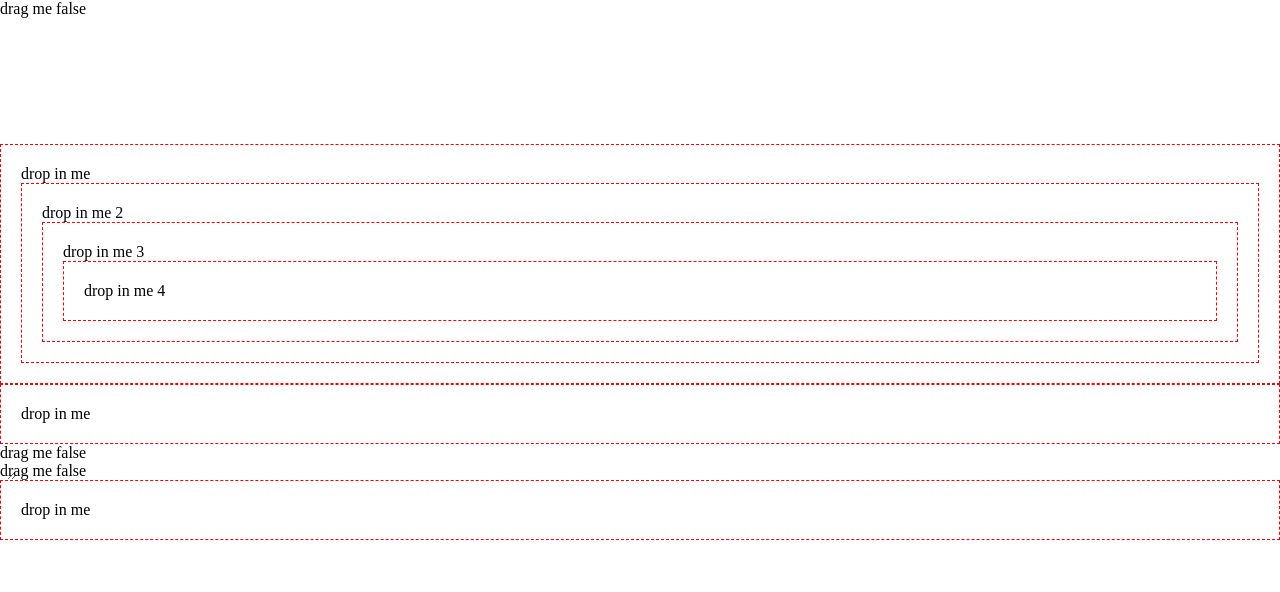
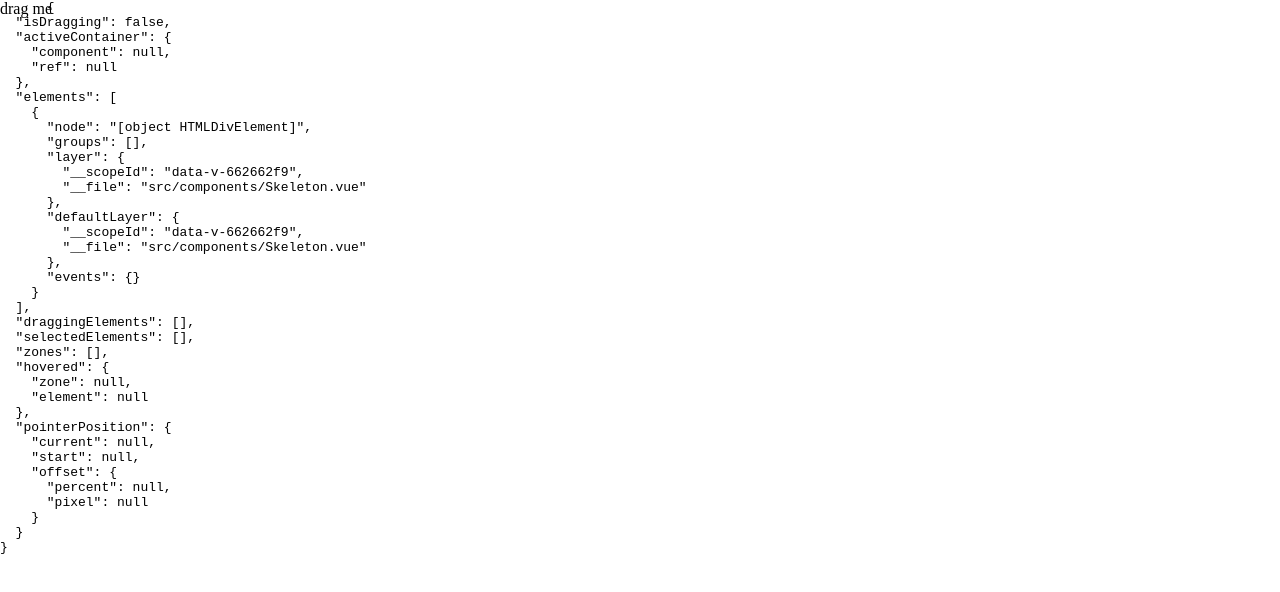
Before and after one commit to ZiZIGY/vue-dnd-hooks, a Vue app: page / in a window 1280 px wide. Shown: the top 592 px of the page. Built offline with nearby package versions, Linux system fonts and the light colour scheme.

Commit message:
added functions

```diff
--- a/src/App.vue
+++ b/src/App.vue
@@ -1,53 +1,11 @@
 <script setup lang="ts">
-  import { ref } from 'vue';
   import DragContainer from './components/DragOverlay.vue';
 
   import Draggable from './components/Draggable.vue';
-  import DropZone from './components/DropZone.vue';
-  import { useDnDStore } from './composables/useDnDStore';
-
-  const store = useDnDStore();
-
-  const pre = ref<HTMLElement | null>(null);
 </script>
 
 <template>
-  <Draggable class="hehe"> </Draggable>
-  <pre
-    ref="pre"
-    :style="{
-      display: 'block',
-      resize: 'both',
-    }"
-  >
-  </pre>
-
-  <br />
-  <br />
-  <br />
-  <br />
-  <br />
-  <br />
-  <br />
-  <DropZone class="test">
-    <div>drop in me</div>
-    <DropZone class="test test2">
-      drop in me 2
-      <DropZone class="test test3">
-        drop in me 3
-        <DropZone class="test test4"> drop in me 4 </DropZone>
-      </DropZone>
-    </DropZone>
-  </DropZone>
-
-  <DropZone class="test">
-    <div>drop in me</div>
-  </DropZone>
-  <Draggable> </Draggable>
-  <Draggable> </Draggable>
-  <DropZone class="test">
-    <div>drop in me</div>
-  </DropZone>
+  <Draggable class="hehe"></Draggable>
 
   <DragContainer />
 </template>
@@ -60,7 +18,7 @@
     margin: auto;
     bottom: 0;
     width: min-content;
-    height: 20vh;
+
     overflow: auto;
   }
   body {
--- a/src/components/DebugGrid.vue
+++ /dev/null
@@ -1,3 +0,0 @@
-<script setup lang="ts"></script>
-
-<template> </template>
--- a/src/components/DefaultOverlay.vue
+++ b/src/components/DefaultOverlay.vue
@@ -44,7 +44,7 @@
     left: 0;
     padding: 40px;
     background-color: rgba(0, 0, 0, 0.5);
-    transition: 5s cubic-bezier(0.165, 0.84, 0.44, 1);
+    transition: 0.3s cubic-bezier(0.165, 0.84, 0.44, 1);
     z-index: 1000;
   }
 </style>
--- a/src/components/Draggable.vue
+++ b/src/components/Draggable.vue
@@ -1,7 +1,14 @@
 <script setup lang="ts">
+  import { useDnDStore } from '../composables/useDnDStore';
   import { useDrag } from '../composables/useDrag';
 
-  const { elementRef, handleDragStart, isOvered } = useDrag();
+  import Skeleton from './Skeleton.vue';
+
+  const { elementRef, handleDragStart, isOvered, pointerPosition } = useDrag({
+    layer: Skeleton,
+  });
+
+  const store = useDnDStore();
 </script>
 
 <template>
@@ -9,8 +16,11 @@
     ref="elementRef"
     @pointerdown="handleDragStart"
   >
-    drag me {{ isOvered }}
+    drag me
 
+    <pre>
+      {{ store }}
+    </pre>
     <slot />
   </div>
 </template>
--- /dev/null
+++ b/src/components/Skeleton.vue
@@ -0,0 +1,38 @@
+<script setup lang="ts"></script>
+
+<template>
+  <div class="skeleton">
+    <div class="skeleton__line"></div>
+    <div class="skeleton__line"></div>
+    <div class="skeleton__line"></div>
+  </div>
+</template>
+
+<style scoped>
+  .skeleton {
+    width: 100%;
+    height: 100px;
+    background-color: #f0f0f0;
+    border-radius: 4px;
+    overflow: hidden;
+  }
+
+  .skeleton__line {
+    width: 100%;
+    height: 10px;
+    background-color: #f0f0f0;
+    animation: animate 1.5s infinite;
+  }
+
+  @keyframes animate {
+    0% {
+      background-color: #f0f0f0;
+    }
+    50% {
+      background-color: red;
+    }
+    100% {
+      background-color: #f0f0f0;
+    }
+  }
+</style>
--- a/src/composables/useSensor.ts
+++ b/src/composables/useSensor.ts
@@ -227,8 +227,33 @@ export const useSensor = (elementRef: Ref<HTMLElement | null>) => {
         return b.overlapPercent - a.overlapPercent;
       });
 
+    // Сохраняем предыдущие значения перед обновлением
+    const previousElement = hovered.element.value;
+    const previousZone = hovered.zone.value;
+
+    // Обновляем текущие значения
     hovered.element.value = collidingElements[0]?.element ?? null;
     hovered.zone.value = collidingZones[0]?.zone ?? null;
+
+    // Проверяем изменения для элементов
+    if (hovered.element.value !== previousElement) {
+      if (previousElement?.events?.onLeave) {
+        previousElement.events.onLeave(useDnDStore());
+      }
+      if (hovered.element.value?.events?.onHover) {
+        hovered.element.value.events.onHover(useDnDStore());
+      }
+    }
+
+    // Проверяем изменения для зон
+    if (hovered.zone.value !== previousZone) {
+      if (previousZone?.events?.onLeave) {
+        previousZone.events.onLeave(useDnDStore());
+      }
+      if (hovered.zone.value?.events?.onHover) {
+        hovered.zone.value.events.onHover(useDnDStore());
+      }
+    }
 
     animationFrameId = requestAnimationFrame(detectCollisions);
   };
--- a/src/managers/useElementManager.ts
+++ b/src/managers/useElementManager.ts
@@ -34,6 +34,7 @@ export const useElementManager = (options?: IUseDragOptions) => {
       groups: options?.groups ?? [],
       layer: options?.layer ?? null,
       defaultLayer: options?.layer ?? null,
+      events: options?.events ?? {},
     });
 
     elementRef.value.setAttribute(draggableDataName, 'true');
--- a/src/managers/useZoneManager.ts
+++ b/src/managers/useZoneManager.ts
@@ -18,6 +18,7 @@ export const useZoneManager = (options?: IUseDropOptions) => {
     zones.value.push({
       node: elementRef.value,
       groups: options?.groups ?? [],
+      events: options?.events ?? {},
     });
 
     elementRef.value.setAttribute('data-dnd-droppable', 'true');
--- a/vite.config.ts
+++ b/vite.config.ts
@@ -6,4 +6,7 @@ import vue from '@vitejs/plugin-vue';
 export default defineConfig({
   plugins: [vue()],
   resolve: {},
+  server: {
+    port: 3000,
+  },
 });
```
Also changed, not shown: src/components/BaseContainer.vue (deleted, +0 -9 lines), src/types/index.d.ts (+16 -8 lines).
